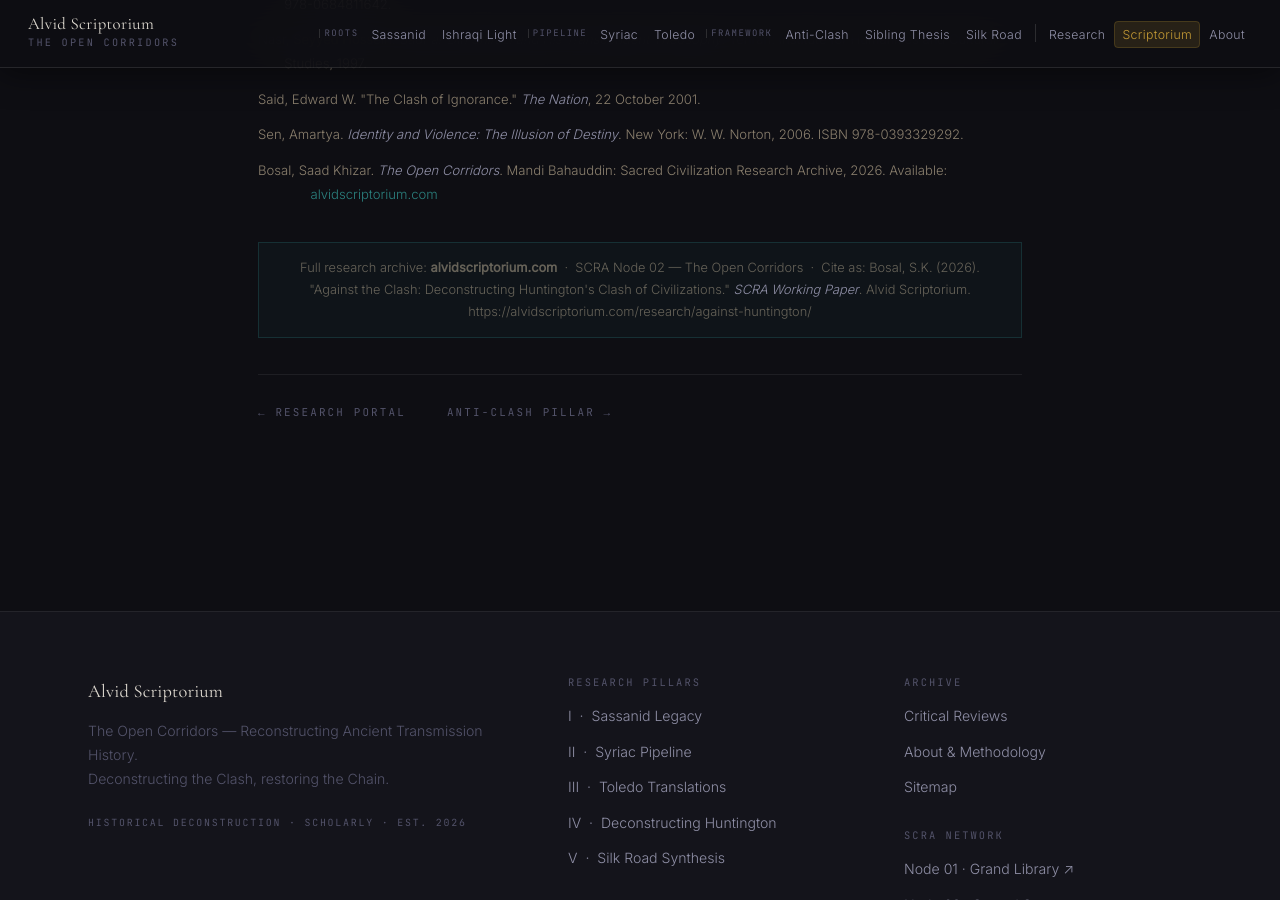
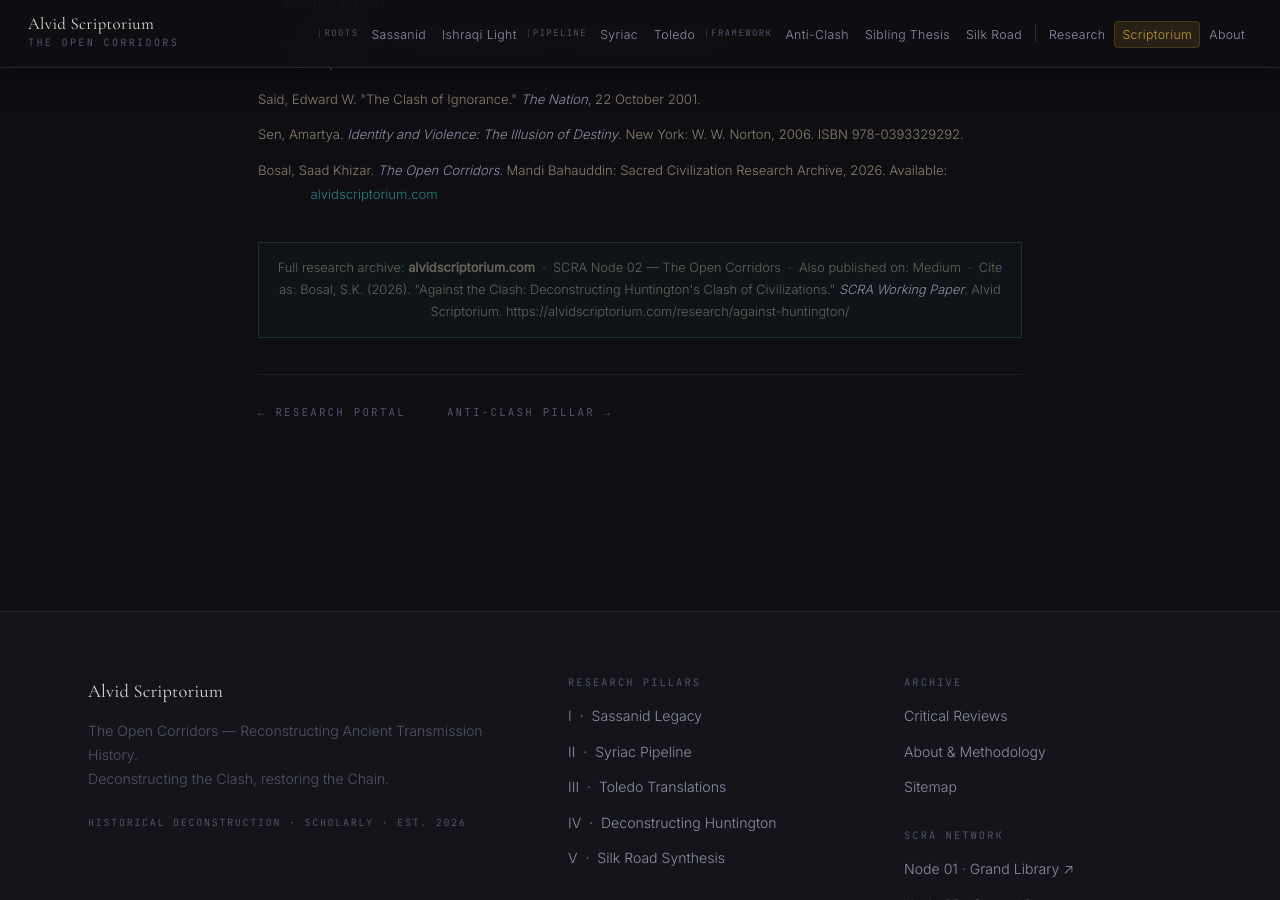
Before and after one commit to Political-Theology-Archive/geopolitical-synthesis, a Jekyll site: the page built from research/against-huntington/index.html, in a window 1280 px wide and 900 px high, scrolled down 6422 px. Built offline with Jekyll 4.4.1, drawn with Linux system fonts in a browser that asks for light colours.

Commit message:
Add Medium article backlinks to print notes on both research pages
Co-Authored-By: Claude Sonnet 4.6 <noreply@anthropic.com>

```diff
--- a/research/against-huntington/index.html
+++ b/research/against-huntington/index.html
@@ -339,6 +339,7 @@ description: "Academic paper: four-level demolition of Huntington's Clash of Civ
 
   <div class="rp-print-note">
     Full research archive: <strong>alvidscriptorium.com</strong> &nbsp;·&nbsp; SCRA Node 02 — The Open Corridors &nbsp;·&nbsp;
+    Also published on: <a href="https://medium.com/@saadkhizar011/samuel-huntington-was-empirically-wrong-heres-the-peer-reviewed-data-7b1ee993a138" target="_blank" rel="noopener" style="color:inherit;">Medium</a> &nbsp;·&nbsp;
     Cite as: Bosal, S.K. (2026). "Against the Clash: Deconstructing Huntington's Clash of Civilizations."
     <em>SCRA Working Paper</em>. Alvid Scriptorium. https://alvidscriptorium.com/research/against-huntington/
   </div>
--- a/research/saqifa-structural-isolation/index.html
+++ b/research/saqifa-structural-isolation/index.html
@@ -737,6 +737,7 @@ description: "Academic paper: cross-confessional historical analysis of Saqifa B
   <div class="rp-print-note">
     Full research archive: <strong>sorrow.alvidscriptorium.com</strong> &nbsp;·&nbsp;
     Sacred Civilization Research Archive (SCRA) &nbsp;·&nbsp; Node 03 — Sacred Sorrow &nbsp;·&nbsp;
+    Also published on: <a href="https://medium.com/@saadkhizar011/what-actually-happened-after-the-prophet-died-a-structural-analysis-157171bcad31" target="_blank" rel="noopener" style="color:inherit;">Medium</a> &nbsp;·&nbsp;
     Cite as: Bosal, S.K. (2026). "Saqifa Banu Sa'ida and the Structural Isolation of the Prophetic House."
     <em>SCRA Working Paper</em>. Alvid Scriptorium. https://alvidscriptorium.com/research/saqifa-structural-isolation/
   </div>
```
